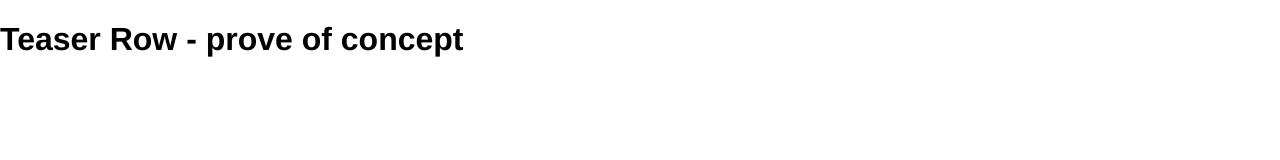
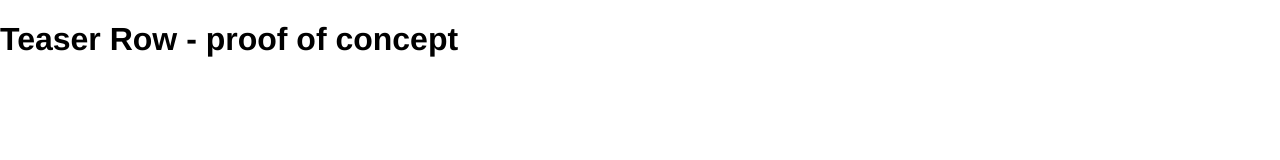
Before and after one commit to Delwin444/teaser-row, a plain HTML site: page index.html in a window 1280 px wide. Shown: the top 160 px of the page. Drawn offline with Linux system fonts and the light colour scheme.

Commit message:
Removed old code comment. Fixed typo.

```diff
--- a/index.html
+++ b/index.html
@@ -6,7 +6,7 @@
     <link rel="stylesheet" type="text/css" href="./main.css"/>
 </head>
 <body>
-<h1>Teaser Row - prove of concept</h1>
+<h1>Teaser Row - proof of concept</h1>
 <section class="pusher"></section>
 <section class="teaser-row">
     <div id="teaser1" class="teaser">
```
Also changed, not shown: teaser.js (+0 -13 lines).
